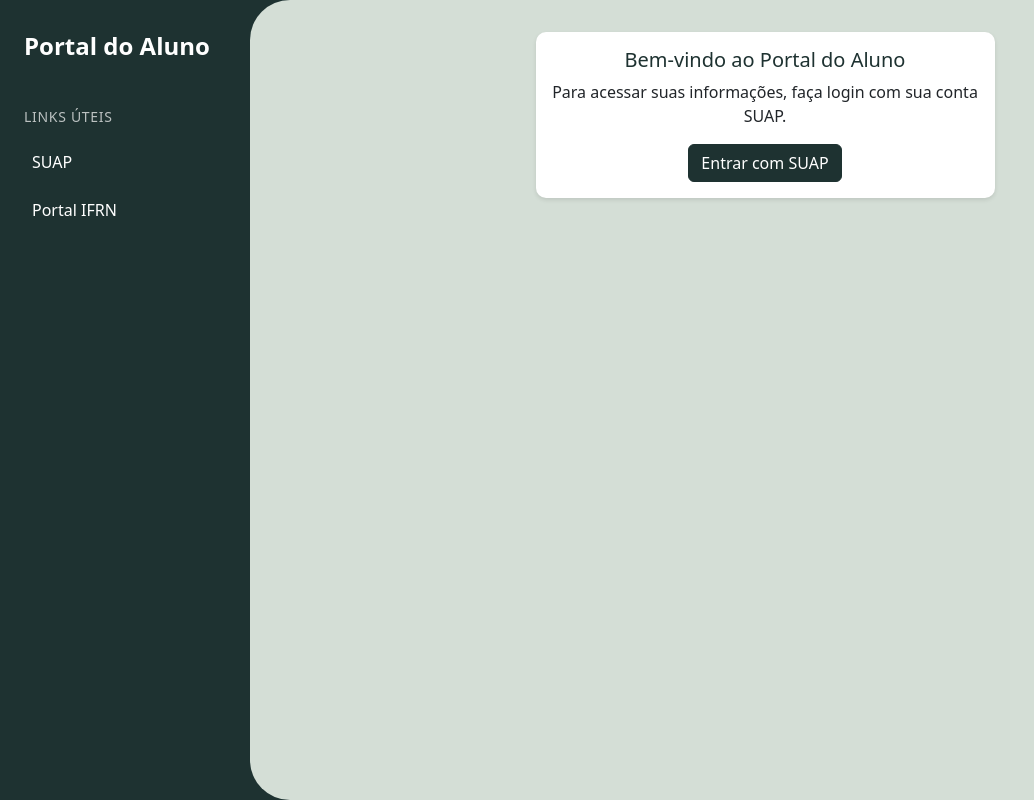
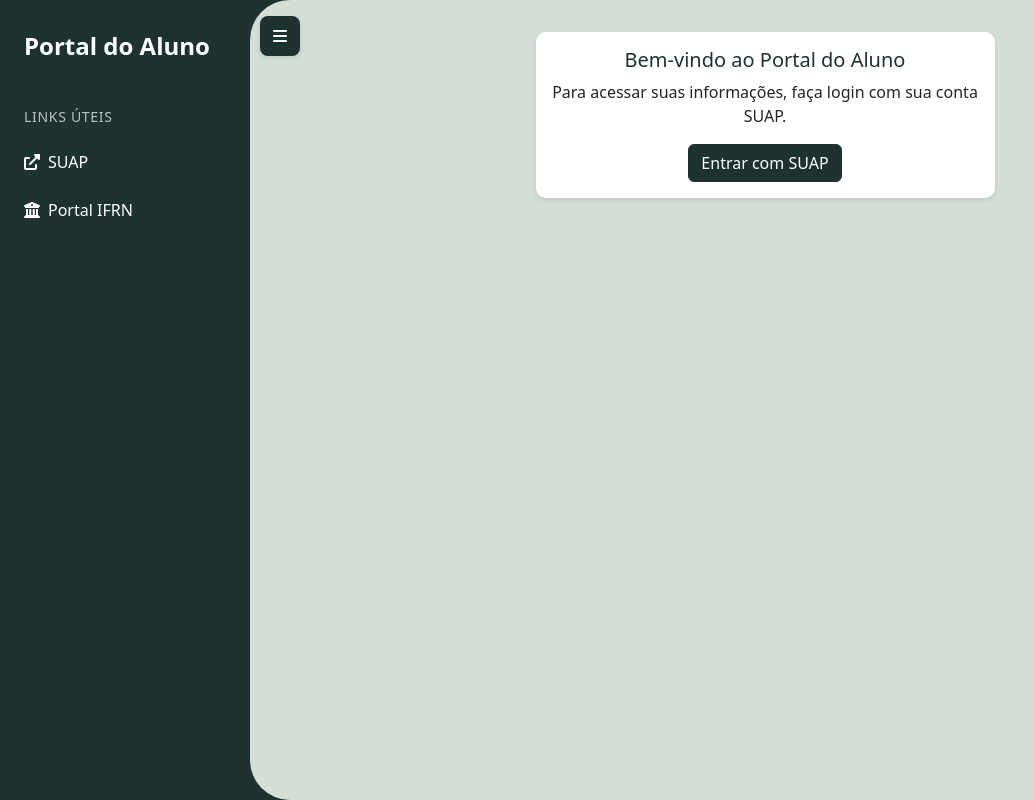
Before and after one commit to ErisvaldoBalbino/portaldoalunosuap, a Django app: template portal_estudante/templates/portal_estudante/dashboard.html in a window 1280 px wide. Shown: the whole page, without its empty margins (0-1034 px from the left). Run offline with Django 5.2, Linux system fonts and the light colour scheme; the template is opened without the code that fills it, so the values that code supplies are empty.

Commit message:
style: sidebar + footer

```diff
--- a/portal_estudante/templates/portal_estudante/dashboard.html
+++ b/portal_estudante/templates/portal_estudante/dashboard.html
@@ -8,10 +8,16 @@
     <link href="https://cdn.jsdelivr.net/npm/bootstrap@5.3.0/dist/css/bootstrap.min.css" rel="stylesheet">
     <link href="{% static 'css/style.css' %}" rel="stylesheet">
     <link rel="icon" href="{% static 'img/suap-icon.png' %}">
+    <link rel="stylesheet" href="https://cdnjs.cloudflare.com/ajax/libs/font-awesome/6.0.0/css/all.min.css">
 </head>
 <body>
+    <!-- Toggle Button -->
+    <button id="sidebarToggle" class="sidebar-toggle">
+        <i class="fas fa-bars"></i>
+    </button>
+
     <!-- Sidebar -->
-    <div class="sidebar">
+    <div class="sidebar" id="sidebar">
         <div class="sidebar-header">
             <h1 class="sidebar-title">Portal do Aluno</h1>
             {% if user_data %}
@@ -54,8 +60,8 @@
         </div>
     </div>
 
-    <!-- Main -->
-    <div class="main-content">
+    <!-- Main Content -->
+    <div class="main-content" id="mainContent">
         <div class="container-fluid">
             {% if not user_data %}
                 <div class="row">
@@ -266,6 +272,11 @@
                             <div class="container">
                                 <p class="mb-1">Portal do Aluno - SUAP</p>
                                 <p class="mb-0 small">Desenvolvido para facilitar sua vida acadêmica 🚀</p>
+                                <a href="https://github.com/ErisvaldoBalbino/portal-do-aluno-suap"
+                                target="_blank"
+                                class="text-muted text-decoration-none">
+                                <i class="fab fa-github"></i> Ver no GitHub
+                            </a>
                             </div>
                         </footer>
                     </div>
@@ -276,5 +287,6 @@
 
     <script src="https://cdn.jsdelivr.net/npm/bootstrap@5.3.0/dist/js/bootstrap.bundle.min.js"></script>
     <script src="{% static 'js/dashboard.js' %}"></script>
+    <script src="{% static 'js/dashboard-sidebar-toggle.js' %}"></script>
 </body>
 </html>
```
